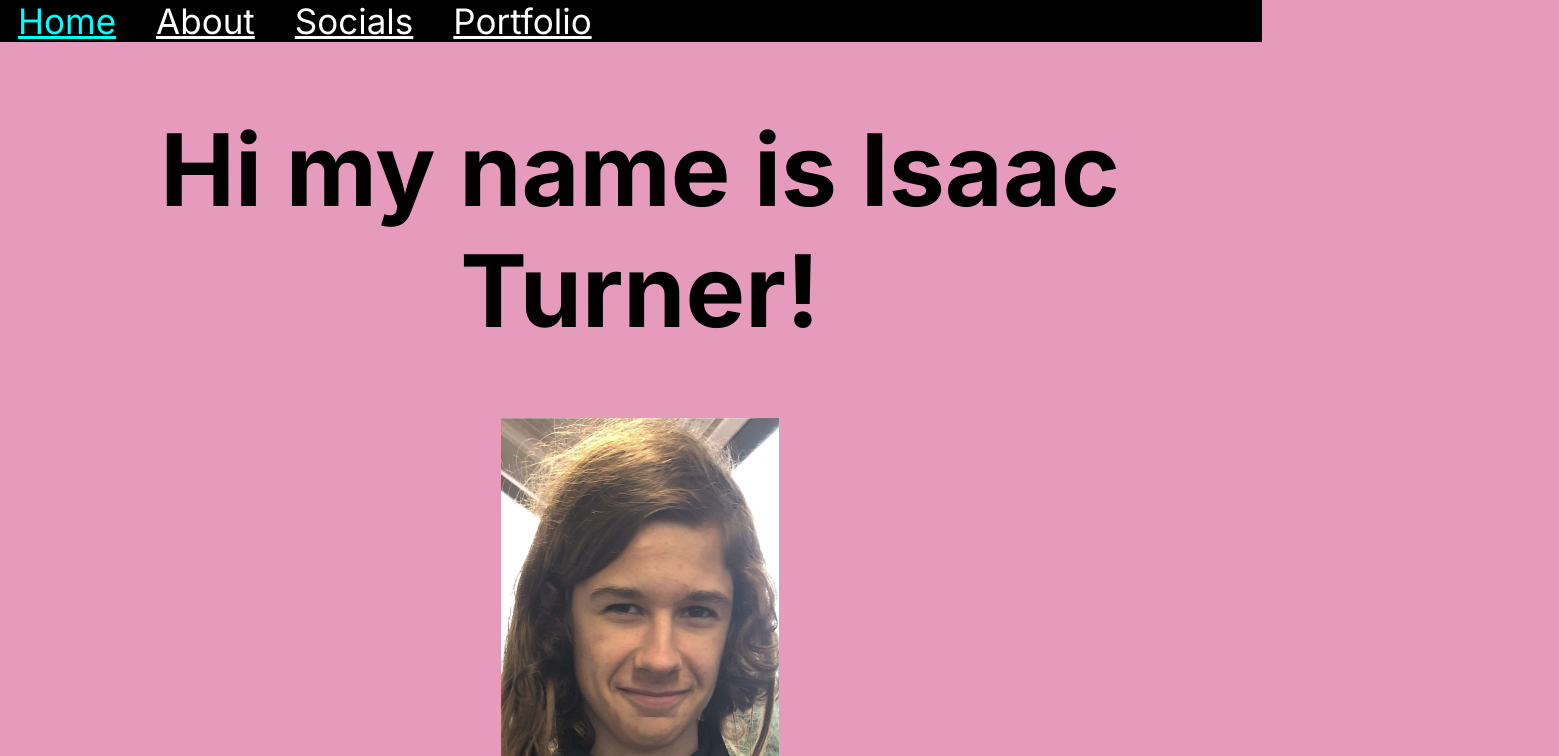
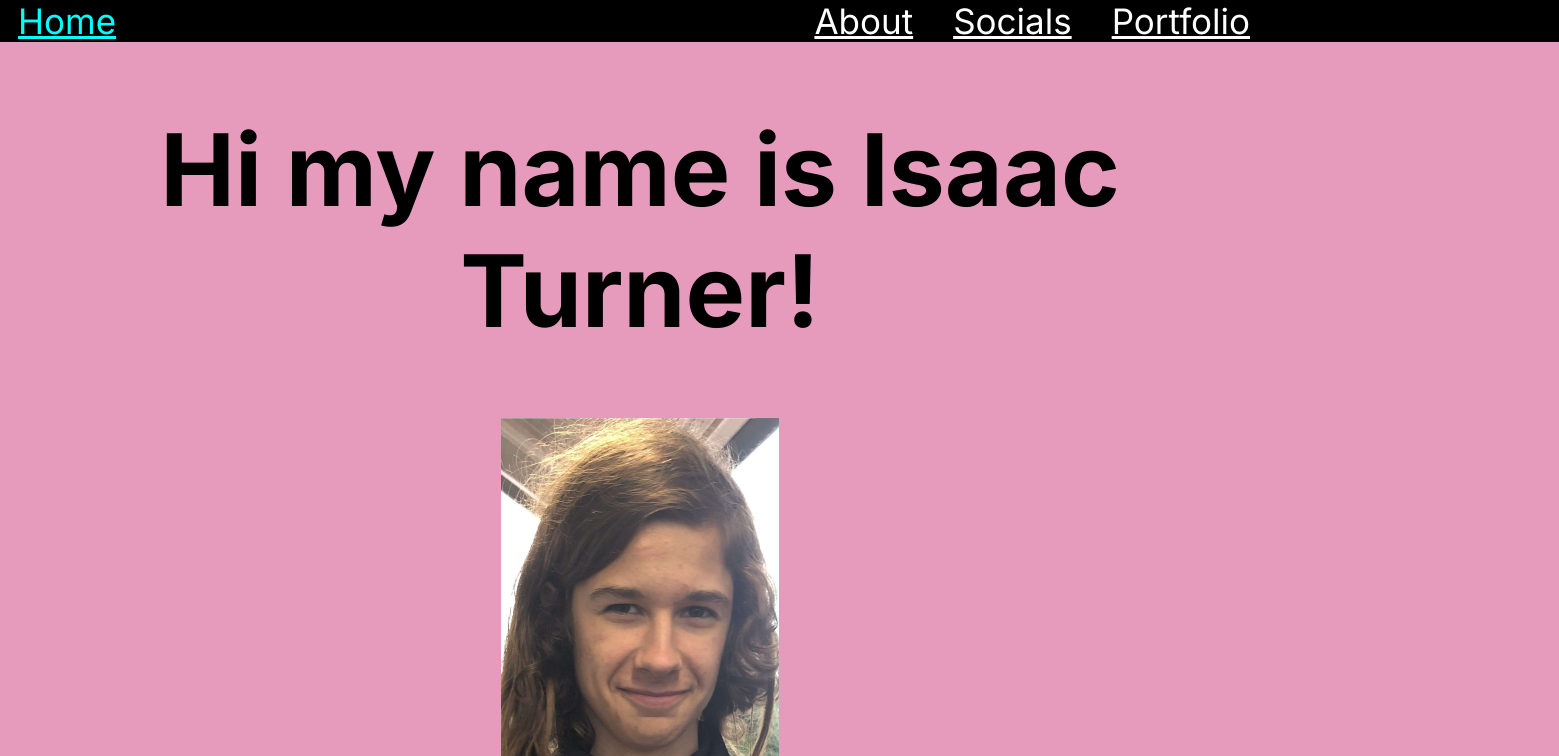
Before and after one commit to spacey-sooty/old-website, a Next.js app: page / in a window 1280 px wide. Shown: the top 756 px of the page, 1559 px wide, since content can reach past the window. Built offline with nearby package versions, Linux system fonts and the light colour scheme.

Commit message:
improved navbar

```diff
--- a/src/components/navbar.tsx
+++ b/src/components/navbar.tsx
@@ -1,7 +1,23 @@
 "use client"
 import React from "react";
 import styles from '@/styles/components/navbar.module.scss'
-import NavLink from "./navlink";
+import Link from 'next/link'
+
+function isActive(url: string): string {
+  var root = window.location.host;
+  url = "http://" + root + url
+  var className = (url == window.location.href) ? styles.active : styles.inactive;
+  return className;
+}
+
+function NavLink(input: {title: string, url: string}) {
+  return (
+      <Link href={input.url} className={isActive(input.url)} onClick={window.location.reload}>
+        {input.title}
+      </Link>
+  )
+}
+
 
 
 const navbarData = {
@@ -27,9 +43,9 @@ export default class Navbar extends React.Component {
       <div className={styles.navbar}>
         <>
           <div>
-            <NavLink title="Home" url="/" />
+            <NavLink title="Home" url="/"/>
           </div>
-          <div>
+          <div className={styles.right}>
             {navbarData.pages.map((page) => (
               <NavLink key={page.title} title={page.title} url={page.url} />
             ))}
--- a/src/components/navlink.tsx
+++ /dev/null
@@ -1,18 +0,0 @@
-import React from 'react'
-import Link from 'next/link'
-import styles from '@/styles/components/navlink.module.scss'
-
-function isActive(url: string): string {
-  var root = window.location.host;
-  url = "http://" + root + url
-  var className = (url == window.location.href) ? styles.active : styles.inactive;
-  return className;
-}
-
-export default function NavLink(input: {title: string, url: string}) {
-  return (
-      <Link href={input.url} className={isActive(input.url)} onClick={window.location.reload}>
-        {input.title}
-      </Link>
-  )
-}
--- a/src/styles/components/navbar.module.scss
+++ b/src/styles/components/navbar.module.scss
@@ -4,4 +4,22 @@
   width: 100%;
   margin-left: -10px;
   margin-top: -7.7px;
+  min-width: 1561px;
 }
+
+.active {
+  margin: 20px;
+  font-size: 35px;
+  color: aqua;
+}
+
+.inactive {
+  margin: 20px;
+  font-size: 35px;
+  color: white;
+}
+
+.right {
+  position: absolute;
+  right: 10px;
+}
--- a/src/styles/components/navlink.module.scss
+++ /dev/null
@@ -1,11 +0,0 @@
-.active {
-  margin: 20px;
-  font-size: 35px;
-  color: aqua;
-}
-
-.inactive {
-  margin: 20px;
-  font-size: 35px;
-  color: white;
-}
```
